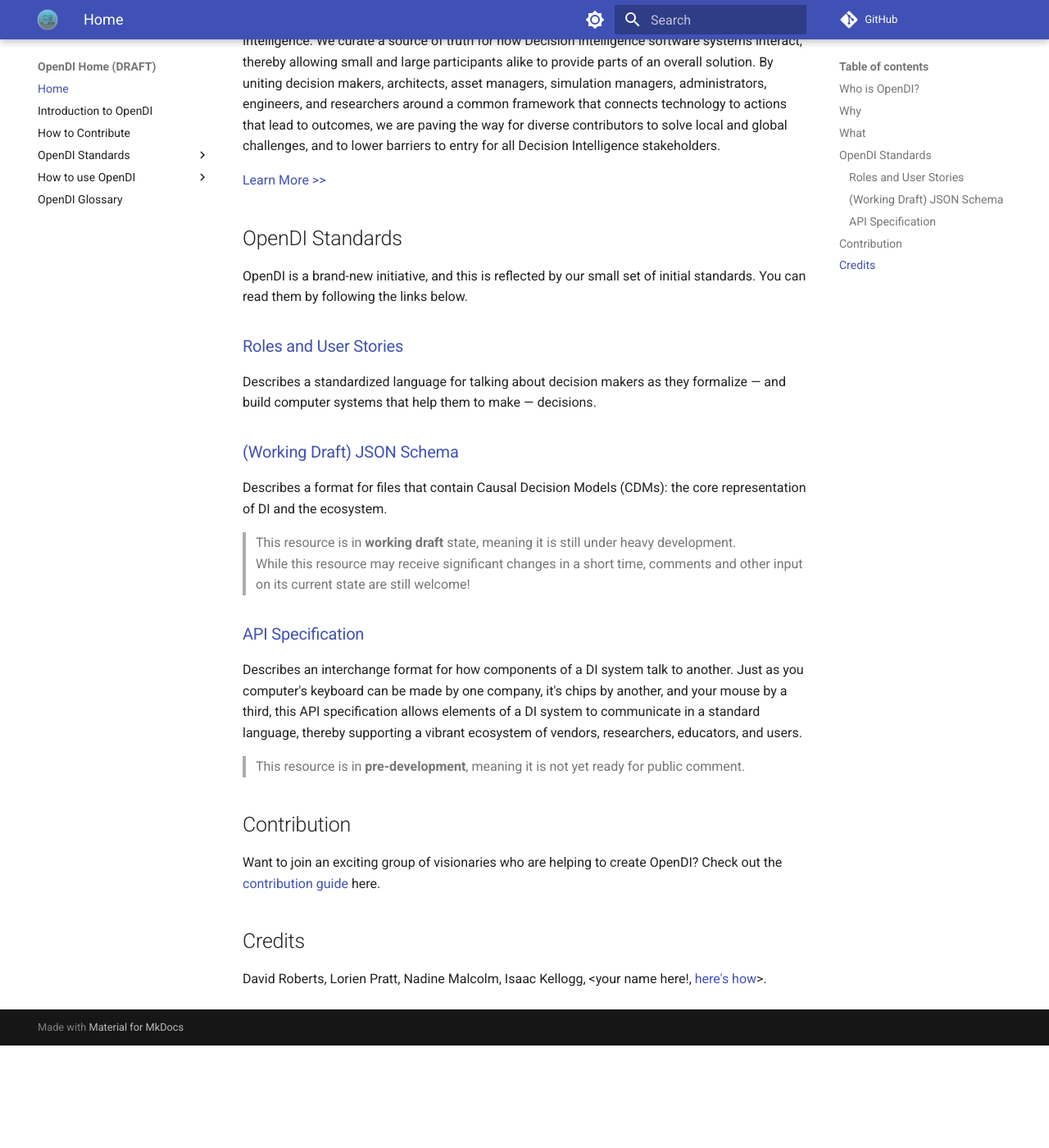
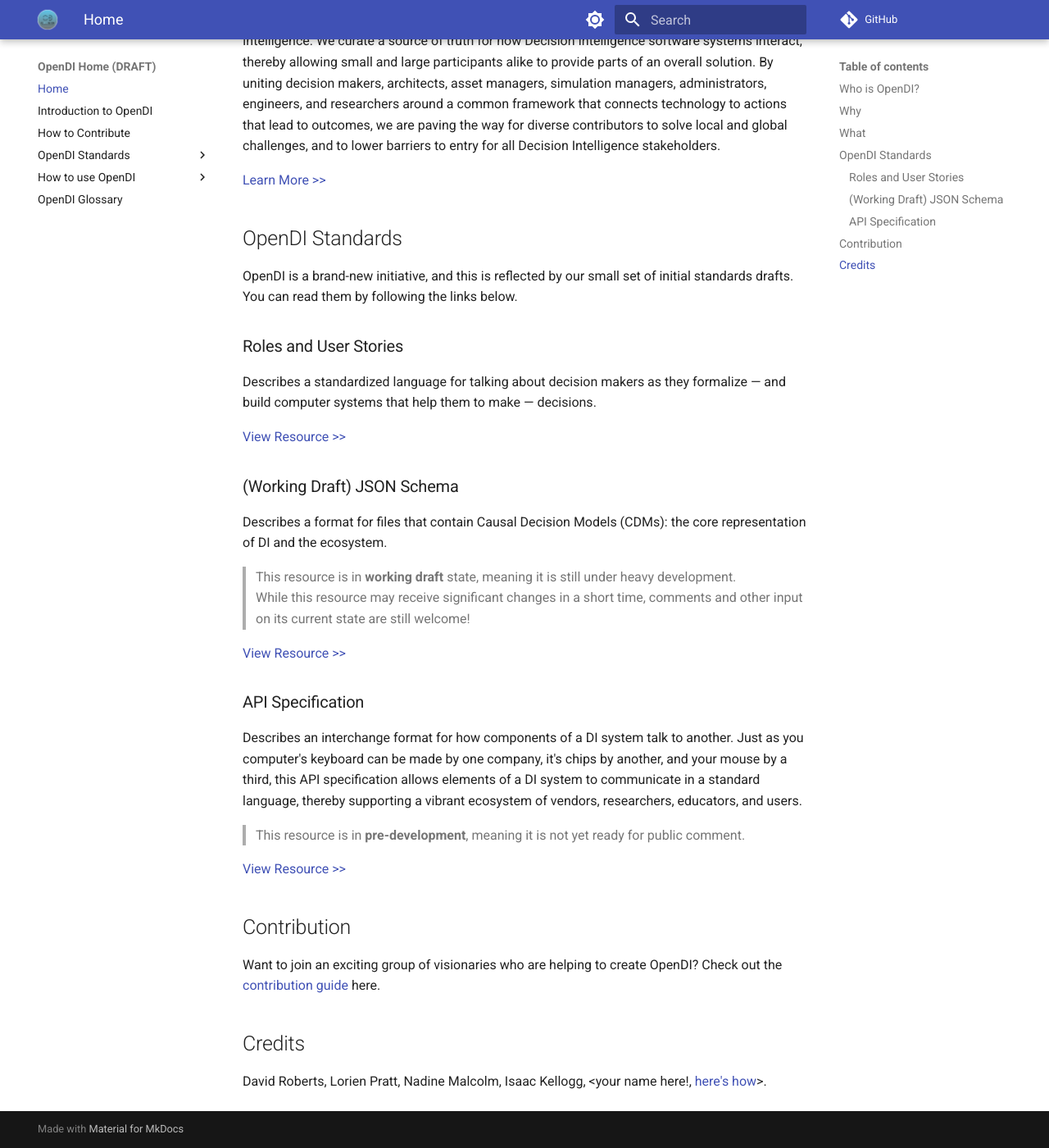
Before and after one commit to opendi-org/opendi-org.github.io, an MkDocs documentation site: the page built from docs/index.md, in a window 1280 px wide and 1400 px high, scrolled down 1119 px. Shown: the whole window at 82% size. Built offline with MkDocs 1.6.1 and Material for MkDocs 9.7.7, drawn with Linux system fonts in a browser that asks for light colours; comment, search, counter and statistics services are not loaded; before the commit the page ends 2394 px from its top, so only the background shows below that.

Commit message:
Frontpage: Clearer resource links Adopted `Learn More >>` style convention for main resource links, instead of having headers as links.
Also added another "drafts" qualifier to a reference to "standards".

```diff
--- a/docs/index.md
+++ b/docs/index.md
@@ -27,22 +27,28 @@ By uniting decision makers, architects, asset managers, simulation managers, adm
 [Learn More >>](./OpenDI%20Intro%20Material.md)
 
 ## OpenDI Standards
-OpenDI is a brand-new initiative, and this is reflected by our small set of initial standards.  You can read them by following the links below.
+OpenDI is a brand-new initiative, and this is reflected by our small set of initial standards drafts.  You can read them by following the links below.
 
-### [Roles and User Stories](http://roles-user-stories.opendi.org)
+### Roles and User Stories
 
 Describes a standardized language for talking about decision makers as they formalize &mdash; and build computer systems that help them to make &mdash; decisions.
 
-### [(Working Draft) JSON Schema](http://json-schema.opendi.org)
+[View Resource >>](http://roles-user-stories.opendi.org)
+
+### (Working Draft) JSON Schema
 Describes a format for files that contain Causal Decision Models (CDMs): the core representation of DI and the ecosystem.
 
 > This resource is in **working draft** state, meaning it is still under heavy development.
 > While this resource may receive significant changes in a short time, comments and other input on its current state are still welcome!
 
-### [API Specification](./API%20Specification.md)
+[View Resource >>](http://json-schema.opendi.org)
+
+### API Specification
 Describes an interchange format for how components of a DI system talk to another.  Just as you computer's keyboard can be made by one company, it's chips by another, and your mouse by a third, this API specification allows elements of a DI system to communicate in a standard language, thereby supporting a vibrant ecosystem of vendors, researchers, educators, and users.
 
 > This resource is in **pre-development**, meaning it is not yet ready for public comment.
+
+[View Resource >> ](./API%20Specification.md)
 
 ## Contribution
 
```
